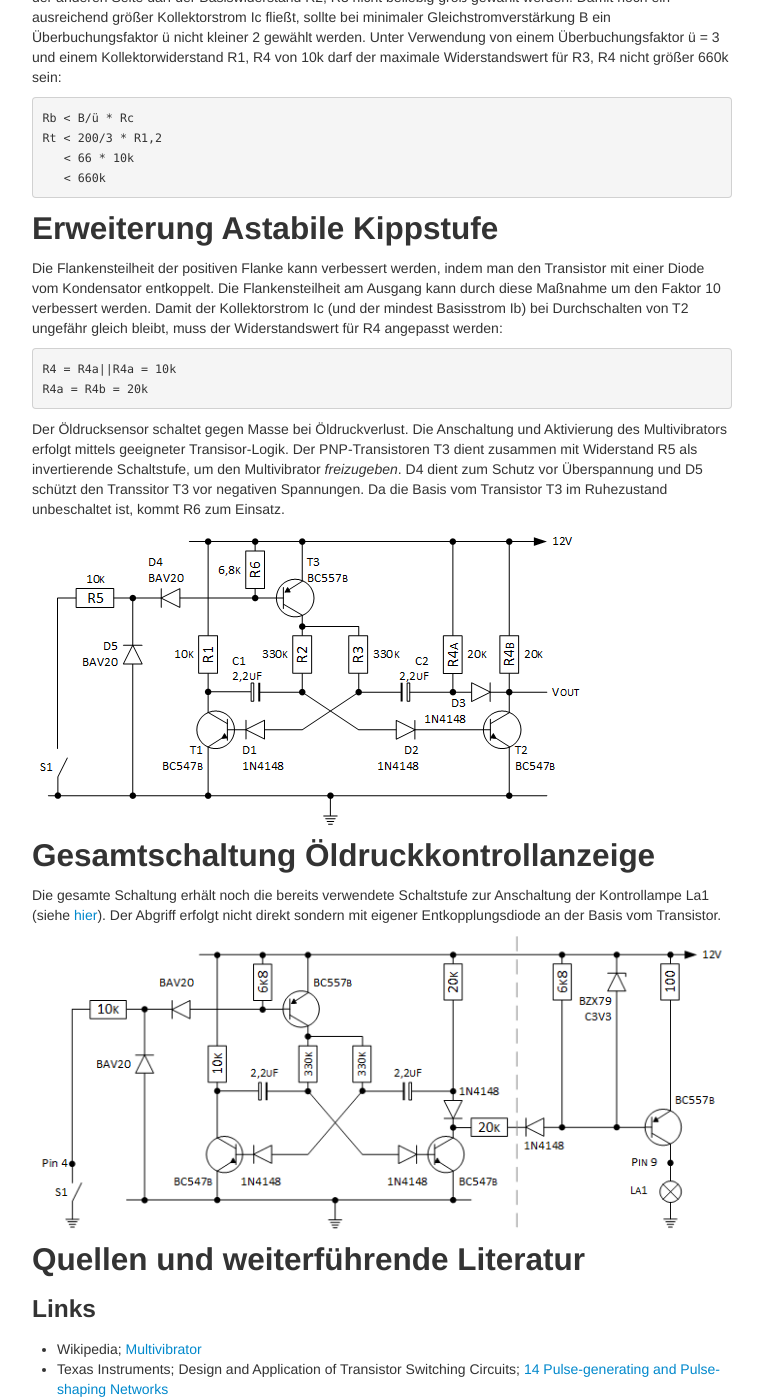
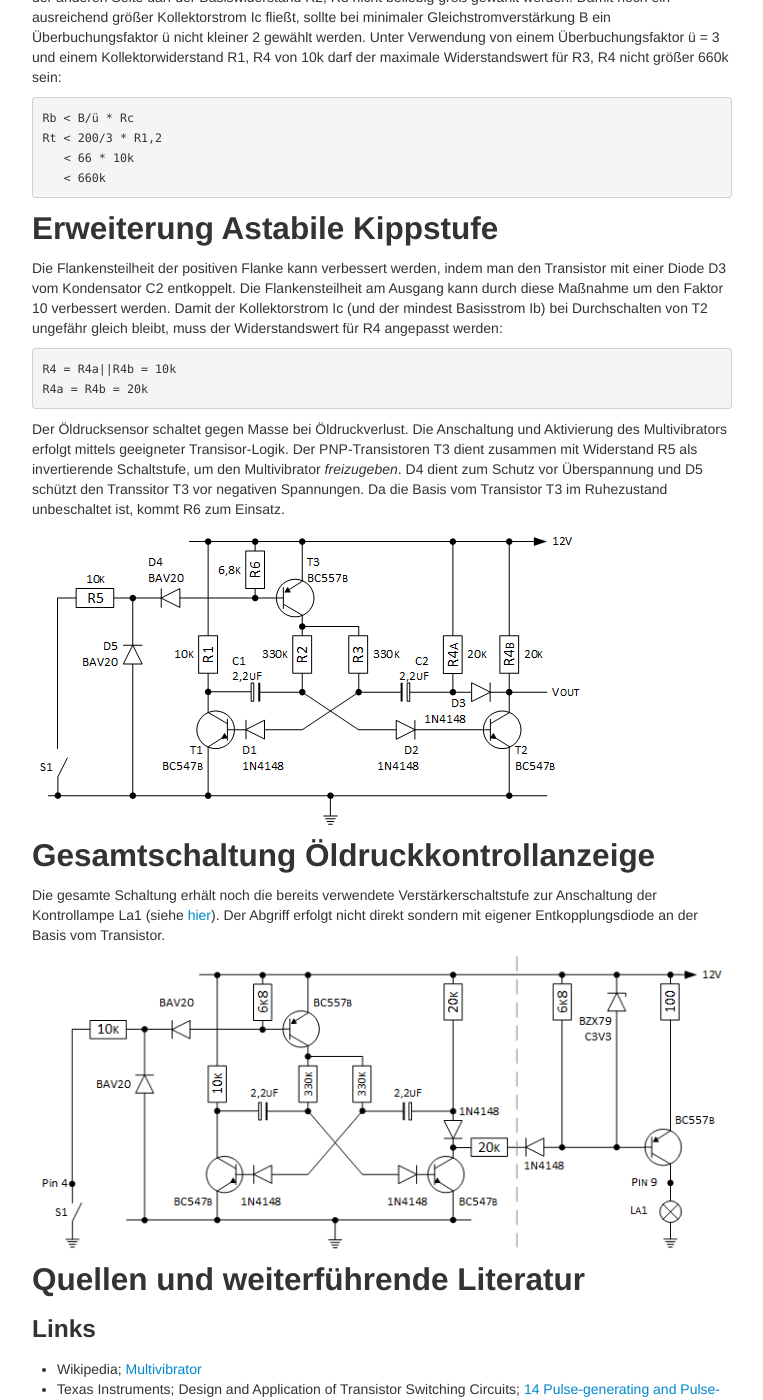
Before and after one commit to brickpool/Speedometer, a Jekyll site: the page built from pages/kontrollanzeige_2.md, in a window 1280 px wide and 1400 px high, scrolled down 935 px. Shown: the whole window, without its empty margins (258-1021 px from the left). Built offline with Jekyll 4.4.1, drawn with Linux system fonts in a browser that asks for light colours.

Commit message:
Update Page

```diff
--- a/pages/kontrollanzeige_2.md
+++ b/pages/kontrollanzeige_2.md
@@ -32,9 +32,9 @@ Je größer die Werte von R1 und R4 sind, umso _verschliffener_ ist die positive
        < 660k
 
 ## Erweiterung Astabile Kippstufe
-Die Flankensteilheit der positiven Flanke kann verbessert werden, indem man den Transistor mit einer Diode vom Kondensator entkoppelt. Die Flankensteilheit am Ausgang kann durch diese Maßnahme um den Faktor 10 verbessert werden. Damit der Kollektorstrom Ic (und der mindest Basisstrom Ib) bei Durchschalten von T2 ungefähr gleich bleibt, muss der Widerstandswert für R4 angepasst werden:
+Die Flankensteilheit der positiven Flanke kann verbessert werden, indem man den Transistor mit einer Diode D3 vom Kondensator C2 entkoppelt. Die Flankensteilheit am Ausgang kann durch diese Maßnahme um den Faktor 10 verbessert werden. Damit der Kollektorstrom Ic (und der mindest Basisstrom Ib) bei Durchschalten von T2 ungefähr gleich bleibt, muss der Widerstandswert für R4 angepasst werden:
 
-    R4 = R4a||R4a = 10k
+    R4 = R4a||R4b = 10k
     R4a = R4b = 20k
 
 Der Öldrucksensor schaltet gegen Masse bei Öldruckverlust. Die Anschaltung und Aktivierung des Multivibrators erfolgt mittels geeigneter Transisor-Logik. Der PNP-Transistoren T3 dient zusammen mit Widerstand R5 als invertierende Schaltstufe, um den Multivibrator _freizugeben_. D4 dient zum Schutz vor Überspannung und D5 schützt den Transsitor T3 vor negativen Spannungen. Da die Basis vom Transistor T3 im Ruhezustand unbeschaltet ist, kommt R6 zum Einsatz.
@@ -42,7 +42,7 @@ Der Öldrucksensor schaltet gegen Masse bei Öldruckverlust. Die Anschaltung und
 ![Astabile Kippstufe Abb. 2](../images/Astabile_Kippstufe_2.png)
 
 ## Gesamtschaltung Öldruckkontrollanzeige
-Die gesamte Schaltung erhält noch die bereits verwendete Schaltstufe zur Anschaltung der Kontrollampe La1 (siehe [hier](kontrollanzeige_1.html)). Der Abgriff erfolgt nicht direkt sondern mit eigener Entkopplungsdiode an der Basis vom Transistor.
+Die gesamte Schaltung erhält noch die bereits verwendete Verstärkerschaltstufe zur Anschaltung der Kontrollampe La1 (siehe [hier](kontrollanzeige_1.html)). Der Abgriff erfolgt nicht direkt sondern mit eigener Entkopplungsdiode an der Basis vom Transistor.
 
 ![Gesamtschaltung Öldruckkontrollanzeige](../images/Oeldruckkontrollanzeige.png)
 
```
